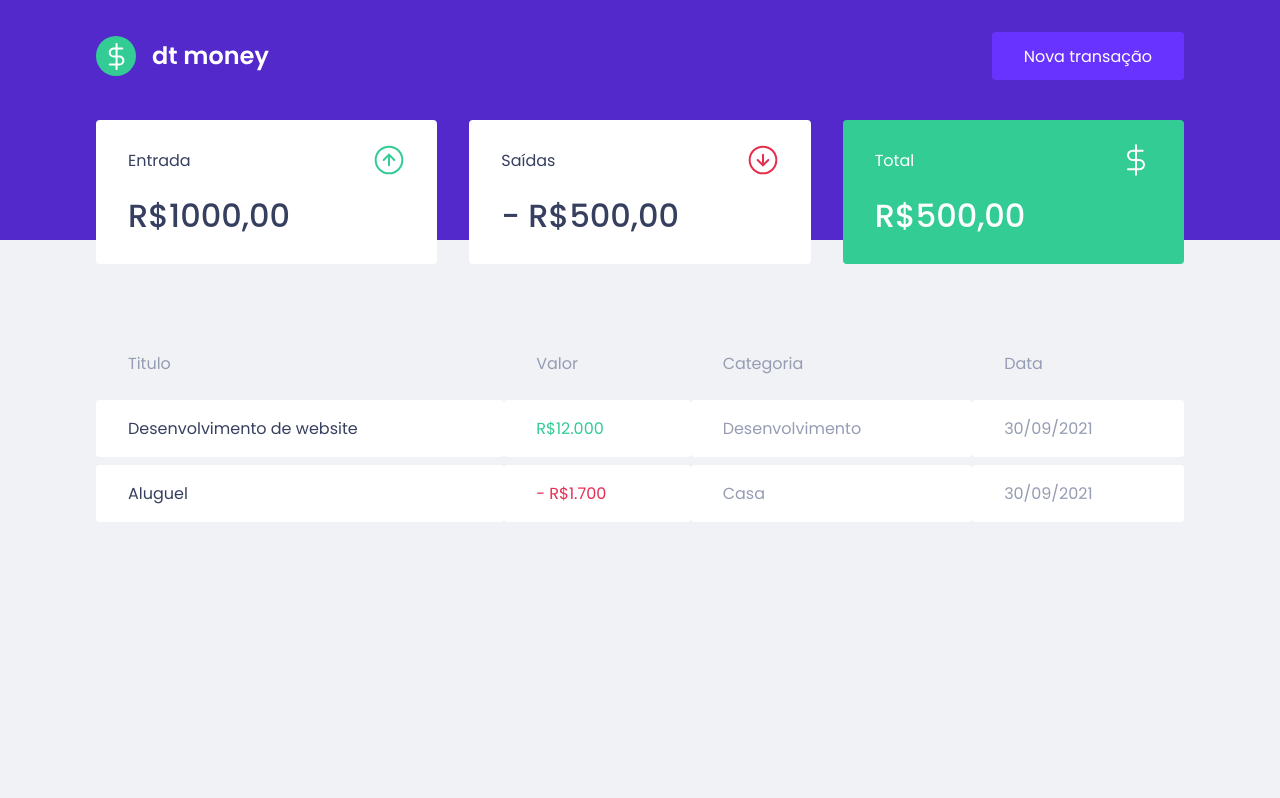
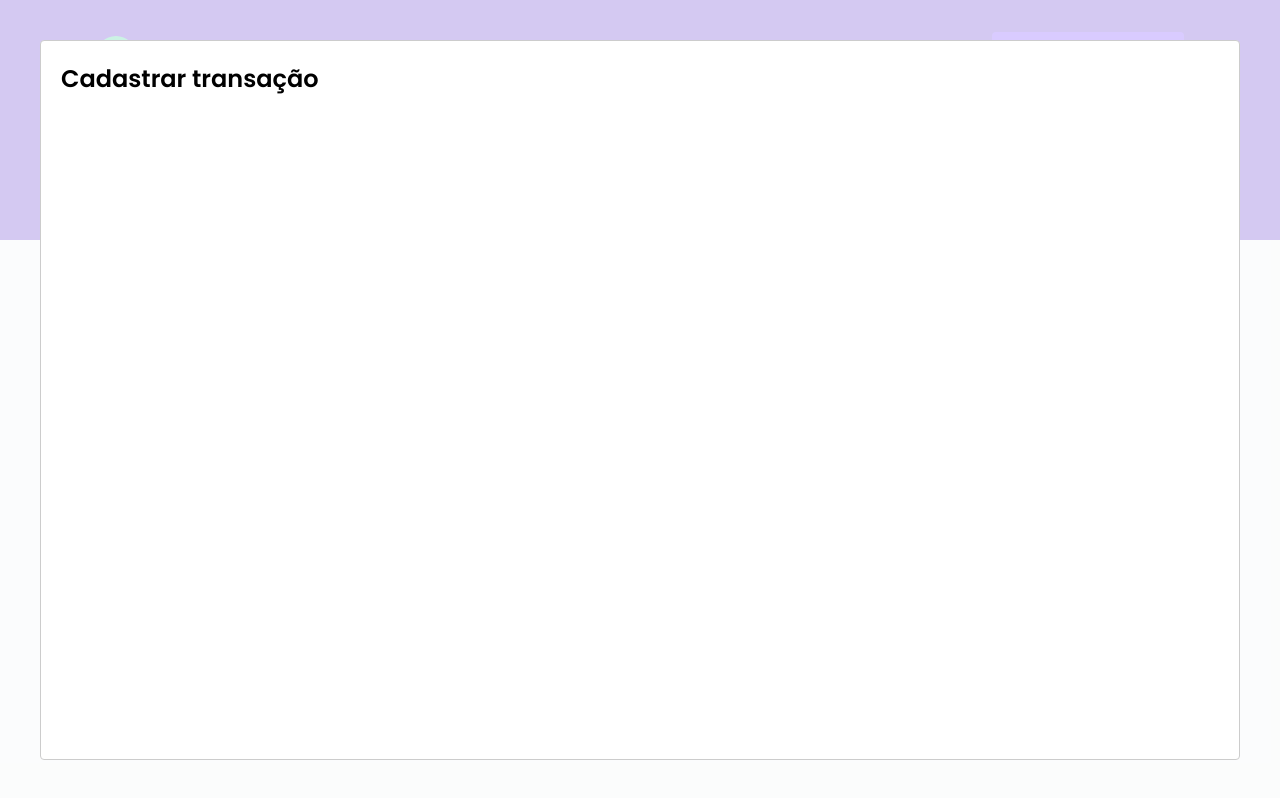
Before and after one commit to MarcosSantosDev/finance-controll, a React (Create React App) app: page / in a window 1280 px wide. Both pictures are taken after a click on the button "Nova transação". Built offline with nearby package versions, Linux system fonts and the light colour scheme.

Commit message:
feat: initial transaction modal

```diff
--- a/package.json
+++ b/package.json
@@ -12,6 +12,7 @@
     "@types/react-dom": "^17.0.0",
     "react": "^17.0.2",
     "react-dom": "^17.0.2",
+    "react-modal": "^3.14.3",
     "react-scripts": "4.0.3",
     "styled-components": "^5.3.1",
     "typescript": "^4.1.2",
@@ -42,6 +43,7 @@
     ]
   },
   "devDependencies": {
+    "@types/react-modal": "^3.12.1",
     "@types/styled-components": "^5.1.14"
   }
 }
--- a/src/components/Header/index.tsx
+++ b/src/components/Header/index.tsx
@@ -1,14 +1,32 @@
-import React from 'react';
+import React, { useState } from 'react';
+import Modal from 'react-modal';
 
 import moneyImg from '../../assets/logo.svg'
 import { Container, Content } from './styles';
 
 const Header: React.FC = () => {
+  const [isNewTrasactionModalOpen, setIsNewTrasactionModalOpen] = useState(false);
+
+
+  const handleOpenNewTrasactionModalOpen = () => {
+    setIsNewTrasactionModalOpen(true)
+  }
+
+  const handleOpenNewTrasactionModalClose = () => {
+    setIsNewTrasactionModalOpen(false)
+  }
+
   return (
     <Container>
       <Content>
         <img src={moneyImg} alt="finance controll" />
-        <button>Nova transação</button>
+        <button onClick={handleOpenNewTrasactionModalOpen}>Nova transação</button>
+        <Modal
+          isOpen={isNewTrasactionModalOpen}
+          onRequestClose={handleOpenNewTrasactionModalClose}
+        >
+          <h2>Cadastrar transação</h2>
+        </Modal>
       </Content>
     </Container>
   );
```
Also changed, not shown: 1 other file (tests, documents, lock files or other folders).
